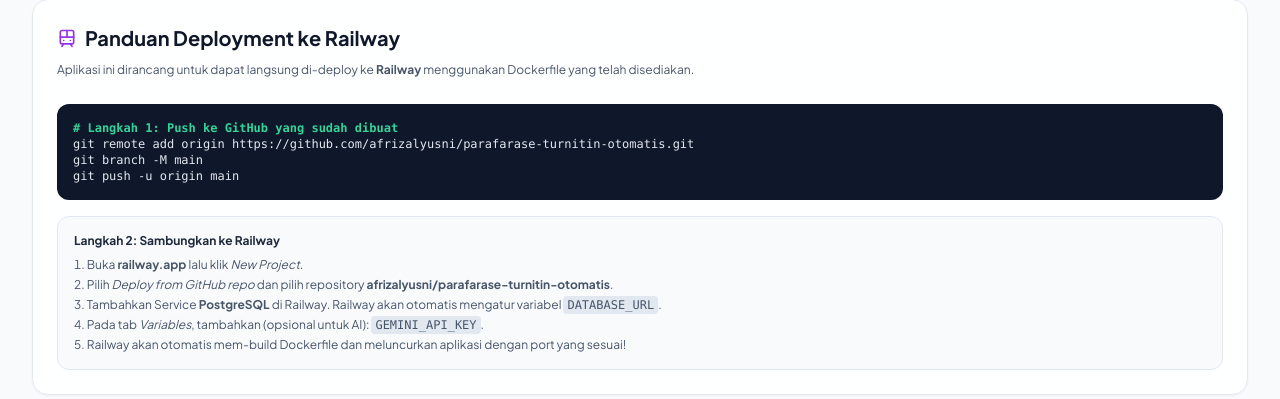
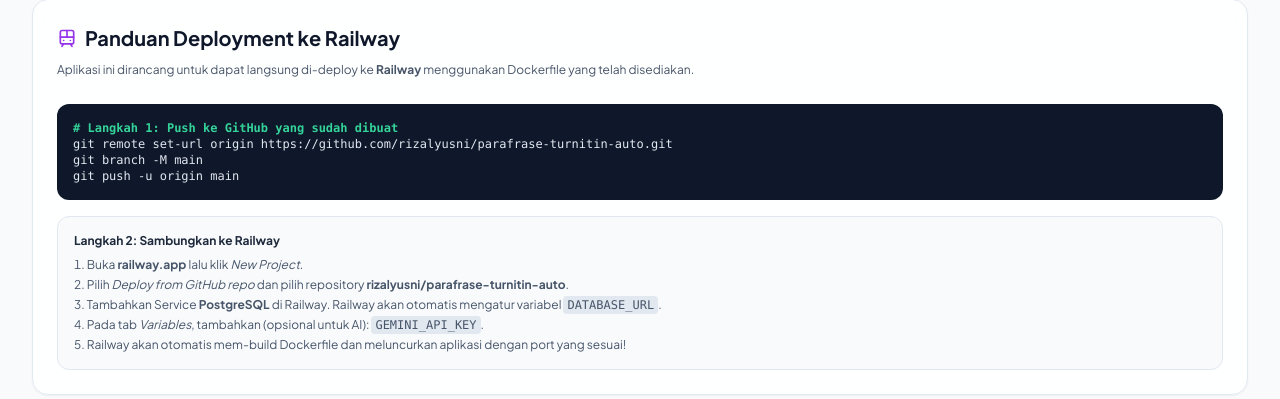
Before and after one commit to rizalyusni/parafrase-turnitin-auto, a FastAPI app: page / in a window 1280 px wide, after a click on "Deployment Railway". Shown: the part 98-497 px from the top of the page. Run offline with FastAPI, Linux system fonts and the light colour scheme; some libraries are stand-ins or nearby versions.

Commit message:
docs: update repository reference to rizalyusni/parafrase-turnitin-auto

```diff
--- a/templates/index.html
+++ b/templates/index.html
@@ -357,7 +357,7 @@
                 <div class="space-y-4 text-xs">
                     <div class="p-4 rounded-xl bg-slate-900 text-slate-200 font-mono space-y-2">
                         <span class="text-emerald-400 font-bold"># Langkah 1: Push ke GitHub yang sudah dibuat</span><br>
-                        git remote add origin https://github.com/afrizalyusni/parafarase-turnitin-otomatis.git<br>
+                        git remote set-url origin https://github.com/rizalyusni/parafrase-turnitin-auto.git<br>
                         git branch -M main<br>
                         git push -u origin main
                     </div>
@@ -366,7 +366,7 @@
                         <span class="font-bold text-slate-800">Langkah 2: Sambungkan ke Railway</span>
                         <ol class="list-decimal list-inside space-y-1 text-slate-600">
                             <li>Buka <strong>railway.app</strong> lalu klik <em>New Project</em>.</li>
-                            <li>Pilih <em>Deploy from GitHub repo</em> dan pilih repository <strong>afrizalyusni/parafarase-turnitin-otomatis</strong>.</li>
+                            <li>Pilih <em>Deploy from GitHub repo</em> dan pilih repository <strong>rizalyusni/parafrase-turnitin-auto</strong>.</li>
                             <li>Tambahkan Service <strong>PostgreSQL</strong> di Railway. Railway akan otomatis mengatur variabel <code class="bg-slate-200 px-1 py-0.5 rounded">DATABASE_URL</code>.</li>
                             <li>Pada tab <em>Variables</em>, tambahkan (opsional untuk AI): <code class="bg-slate-200 px-1 py-0.5 rounded">GEMINI_API_KEY</code>.</li>
                             <li>Railway akan otomatis mem-build Dockerfile dan meluncurkan aplikasi dengan port yang sesuai!</li>
```
Also changed, not shown: README.md.
